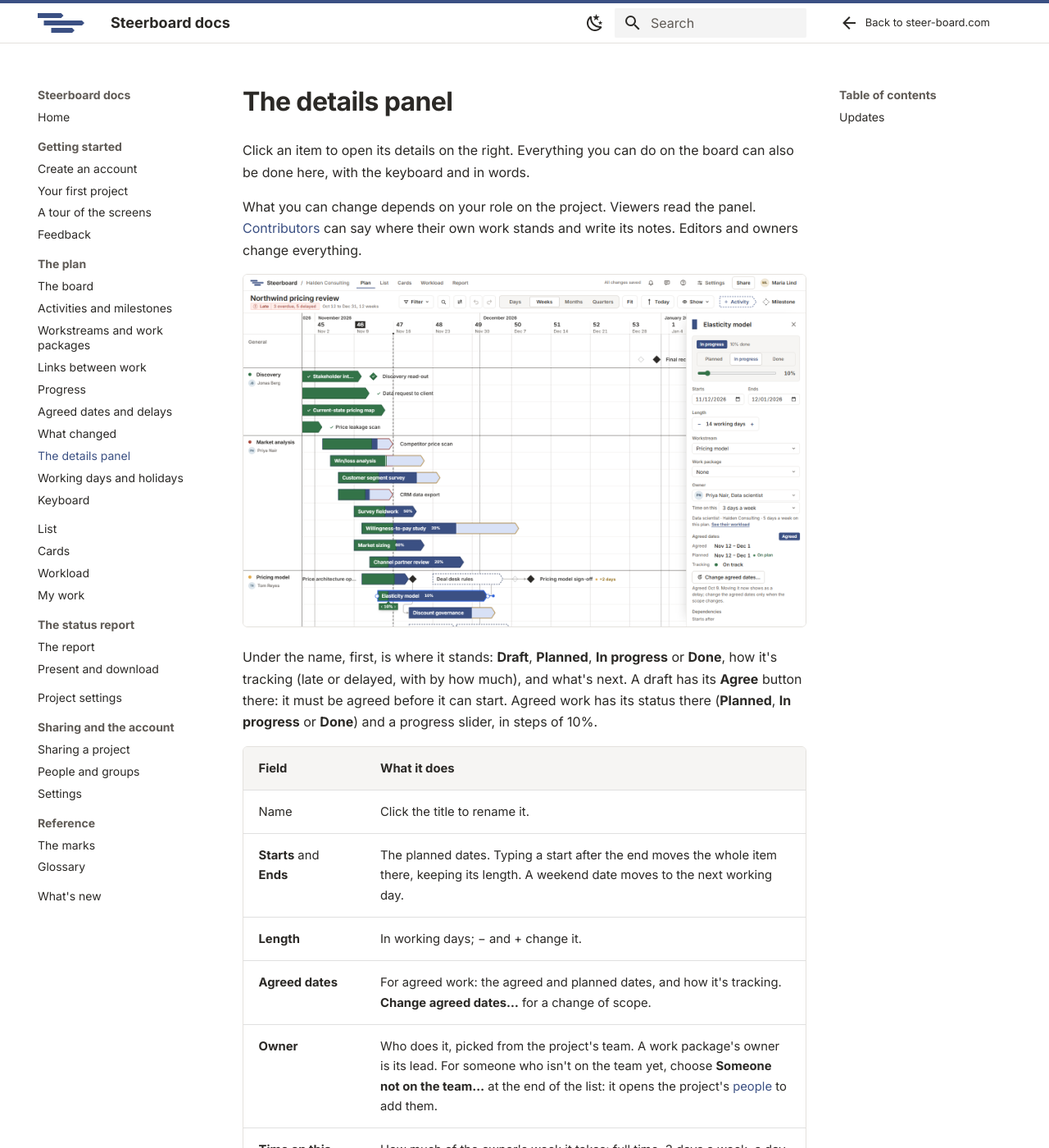
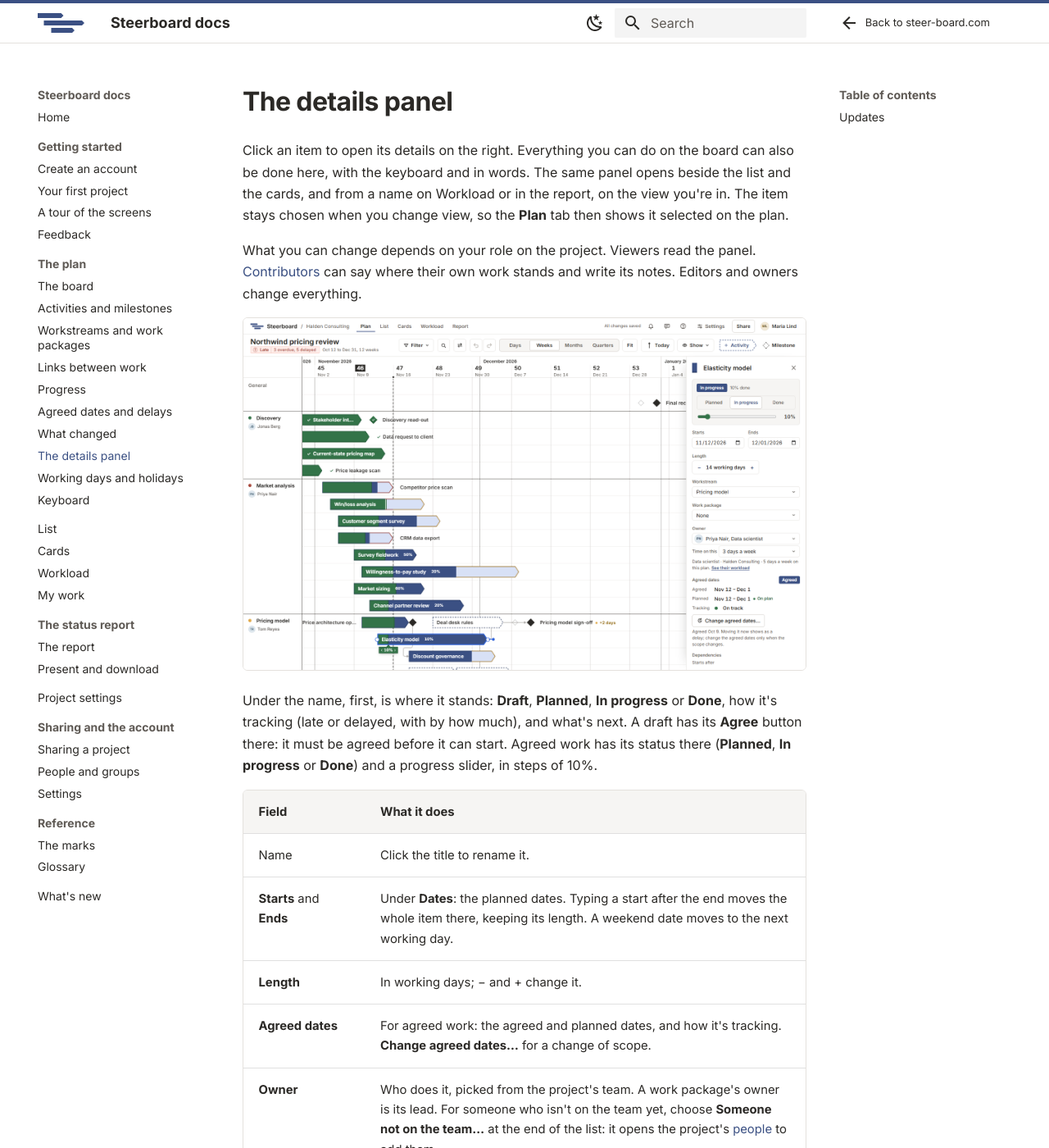
Before and after one commit to mistahcase/steerboard-docs, an MkDocs documentation site: the page built from pages/plan/details.md, in a window 1280 px wide and 1400 px high. Shown: the whole window at 82% size. Built offline with MkDocs 1.6.1 and Material for MkDocs 9.7.7, drawn with Linux system fonts in a browser that asks for light colours.

Commit message:
Details open beside Workload and the Report; one type rule for the details panel
- A name on Workload or in the report opens the item's details where you
  are; it used to jump to the plan. The view makes room for the panel, a
  press on nothing closes it, and the chosen item travels with the view tabs.
- The details panel's type follows one rule (DESIGN.md, One size, three
  voices): everything one size; a part's name semibold, what is read or
  changed regular, the name of a value inside a part grey; only the item's
  name larger and only small print smaller. Checked on every piece of text
  in the panel by npm run ui:check (DT3).

Co-Authored-By: Claude Fable 5.2 <noreply@anthropic.com>

```diff
--- a/pages/plan/details.md
+++ b/pages/plan/details.md
@@ -1,7 +1,10 @@
 # The details panel
 
 Click an item to open its details on the right. Everything you can do on the
-board can also be done here, with the keyboard and in words.
+board can also be done here, with the keyboard and in words. The same panel
+opens beside the list and the cards, and from a name on Workload or in the
+report, on the view you're in. The item stays chosen when you change view, so
+the **Plan** tab then shows it selected on the plan.
 
 What you can change depends on your role on the project. Viewers read the
 panel. [Contributors](../sharing/sharing.md#contributors) can say where their
@@ -18,7 +21,7 @@ agreed before it can start. Agreed work has its status there (**Planned**,
 | Field | What it does |
 |---|---|
 | Name | Click the title to rename it. |
-| **Starts** and **Ends** | The planned dates. Typing a start after the end moves the whole item there, keeping its length. A weekend date moves to the next working day. |
+| **Starts** and **Ends** | Under **Dates**: the planned dates. Typing a start after the end moves the whole item there, keeping its length. A weekend date moves to the next working day. |
 | **Length** | In working days; − and + change it. |
 | **Agreed dates** | For agreed work: the agreed and planned dates, and how it's tracking. **Change agreed dates…** for a change of scope. |
 | **Owner** | Who does it, picked from the project's team. A work package's owner is its lead. For someone who isn't on the team yet, choose **Someone not on the team…** at the end of the list: it opens the project's [people](../sharing/sharing.md#add-people) to add them. |
```
Also changed, not shown: pages/report/index.md (+4 -0 lines), pages/whats-new.md (+5 -0 lines), pages/workload.md (+4 -0 lines).
